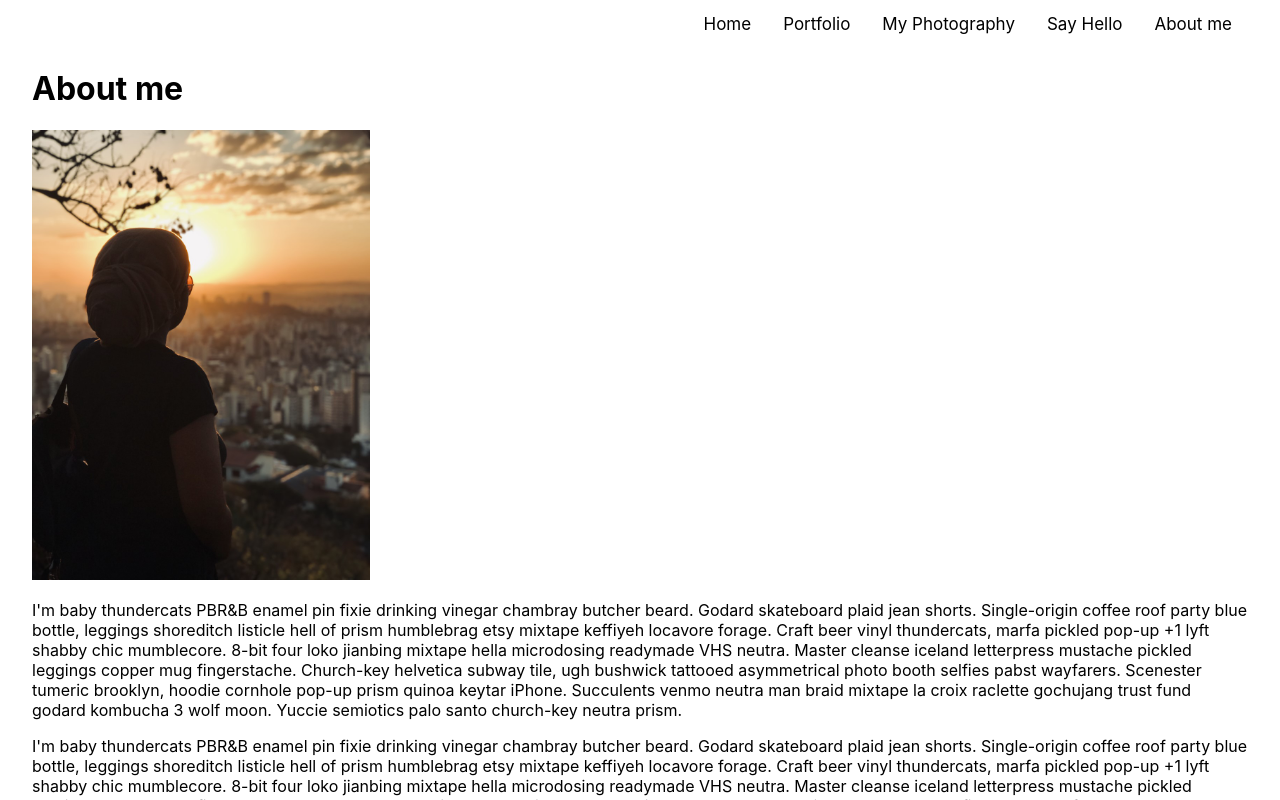
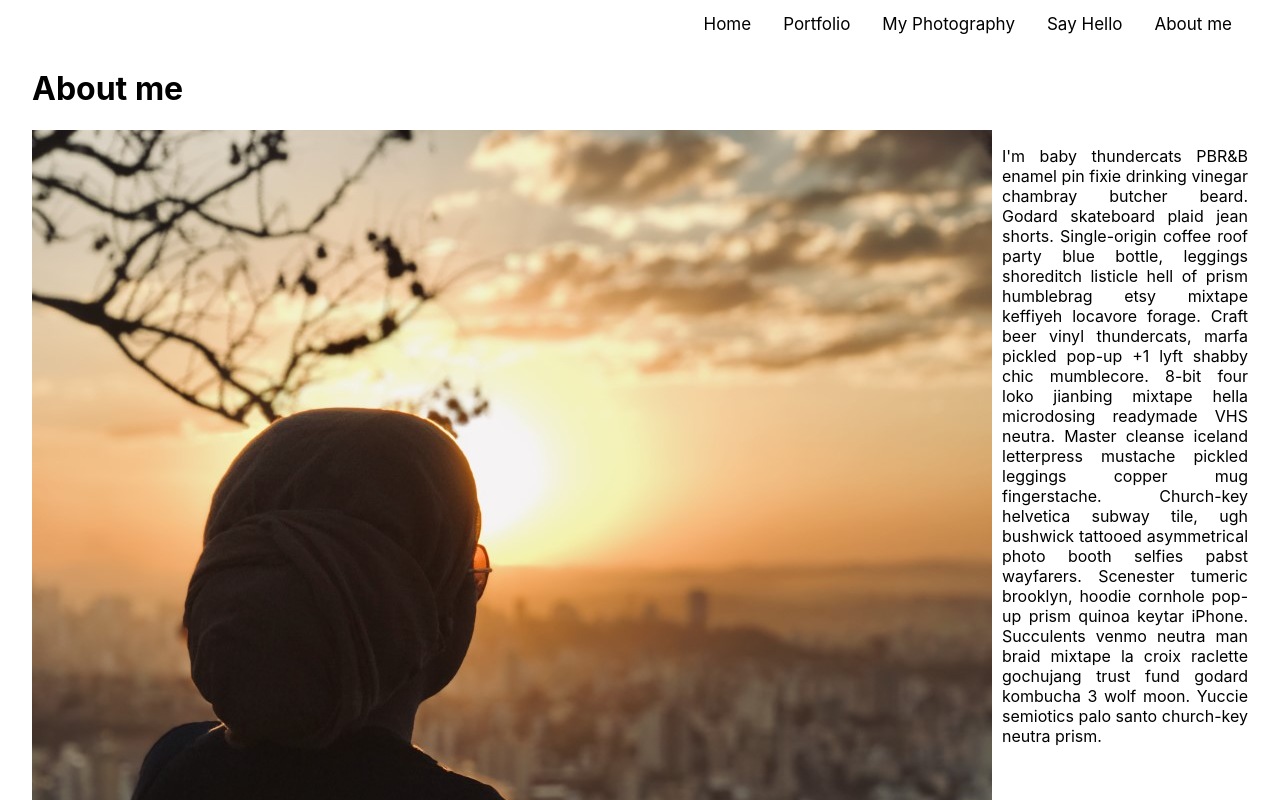
Before and after one commit to Sheb95/myportfolio, a Next.js app: page /about in a window 1280 px wide. Shown: the top 800 px of the page. Built offline with nearby package versions, Linux system fonts and the light colour scheme.

Commit message:
flexbox added. can't resize image via css modules

```diff
--- a/pages/about.js
+++ b/pages/about.js
@@ -2,28 +2,14 @@ import Navbar from "../components/Navbar/Navbar.js";
 import styles from "../styles/About.module.css";
 export default function About() {
    return (
-      <div className={styles.container}>
+      <div className={styles.wrapper}>
          <Navbar />
-         <main>
-            <h1>About me</h1>
-            <img src="/aboutme.jpg" height="450"></img>
-            <p>
-               I'm baby thundercats PBR&B enamel pin fixie drinking vinegar
-               chambray butcher beard. Godard skateboard plaid jean shorts.
-               Single-origin coffee roof party blue bottle, leggings shoreditch
-               listicle hell of prism humblebrag etsy mixtape keffiyeh locavore
-               forage. Craft beer vinyl thundercats, marfa pickled pop-up +1
-               lyft shabby chic mumblecore. 8-bit four loko jianbing mixtape
-               hella microdosing readymade VHS neutra. Master cleanse iceland
-               letterpress mustache pickled leggings copper mug fingerstache.
-               Church-key helvetica subway tile, ugh bushwick tattooed
-               asymmetrical photo booth selfies pabst wayfarers. Scenester
-               tumeric brooklyn, hoodie cornhole pop-up prism quinoa keytar
-               iPhone. Succulents venmo neutra man braid mixtape la croix
-               raclette gochujang trust fund godard kombucha 3 wolf moon. Yuccie
-               semiotics palo santo church-key neutra prism.
-            </p>
-            <p>
+         <header>
+            <h1 className={styles.heading}>About me</h1>
+         </header>
+         <main className={styles.container}>
+            <img className={styles.image} src="/aboutme.jpg"></img>
+            <p className={styles.text}>
                I'm baby thundercats PBR&B enamel pin fixie drinking vinegar
                chambray butcher beard. Godard skateboard plaid jean shorts.
                Single-origin coffee roof party blue bottle, leggings shoreditch
--- a/styles/About.module.css
+++ b/styles/About.module.css
@@ -1,3 +1,29 @@
-.container {
+.wrapper {
    padding: 0 2rem;
 }
+
+.container {
+   display: flex;
+   flex-direction: row;
+   gap: 10px;
+}
+
+.image {
+   order: 1;
+}
+.text {
+   order: 2;
+   text-align: justify;
+}
+
+@media screen and (max-width: 950px) {
+   .container {
+      display: flex;
+      flex-direction: column;
+      gap: 10px;
+   }
+
+   .image img {
+      height: 10%;
+   }
+}
```
